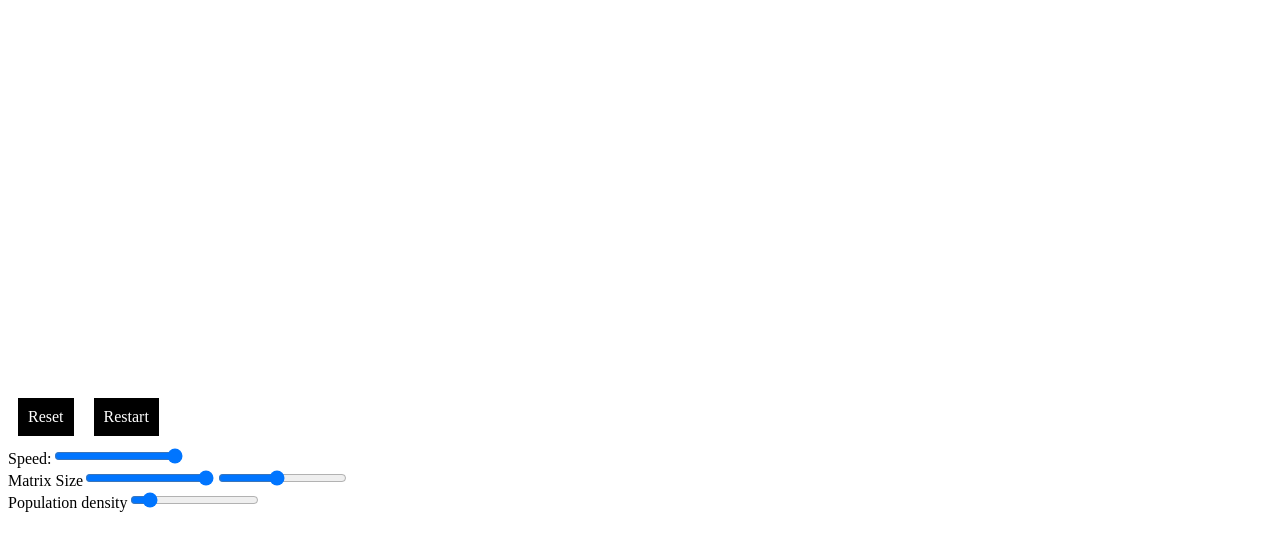
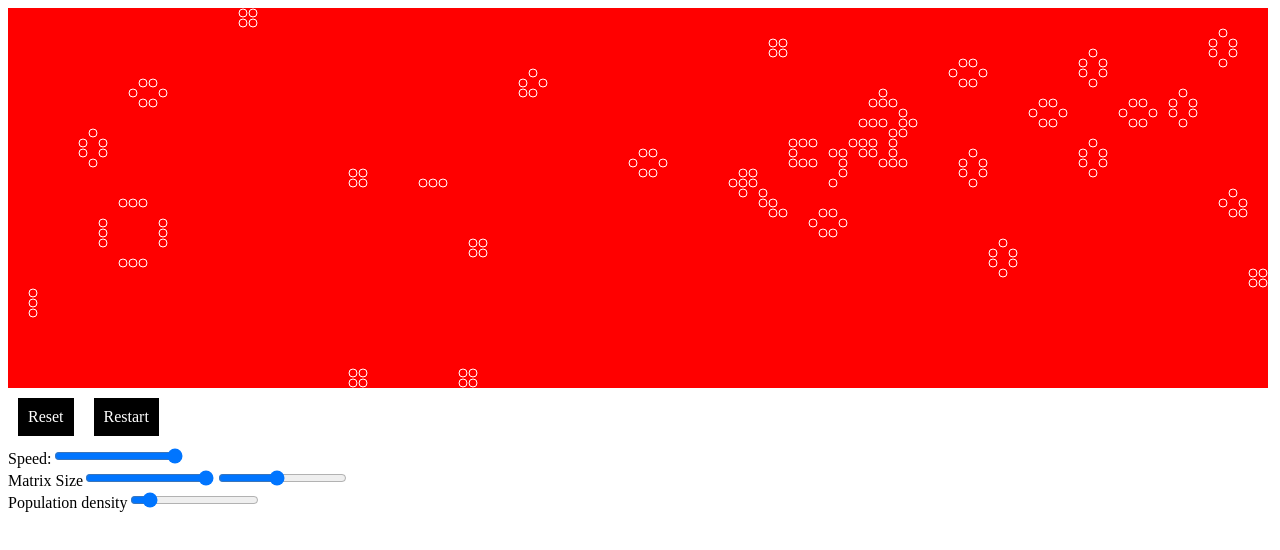
Before and after one commit to MichalPaszkiewicz/game-of-life, a plain HTML site: page index.html in a window 1280 px wide. Drawn offline with nearby package versions, Linux system fonts and the light colour scheme.

Commit message:
Update styles.css

```diff
--- a/styles.css
+++ b/styles.css
@@ -1,7 +1,13 @@
+
+canvas{
+	background: red;
+}
+
 .btn{
 	display: inline-block;
 	padding: 10px;
 	margin: 10px;
 	background: black;
 	color: white;
+	cursor: pointer;
 }
```
